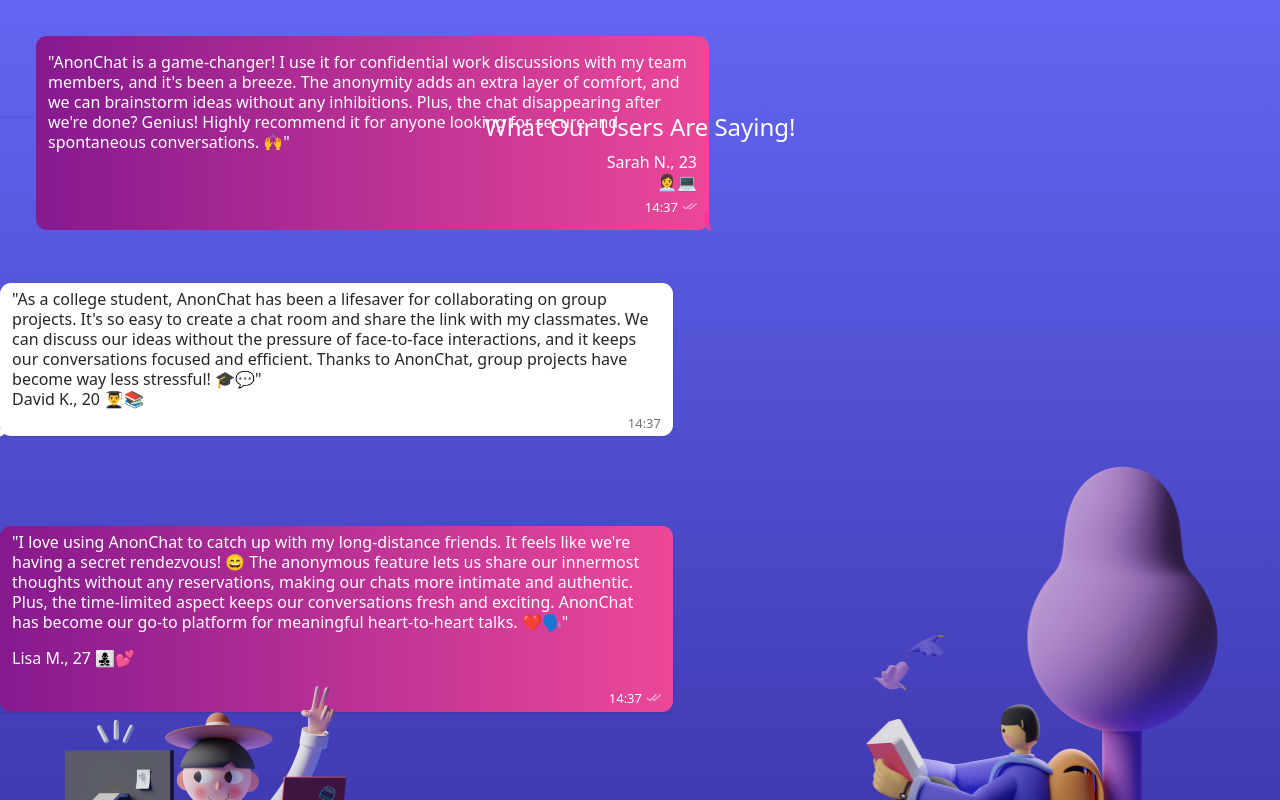
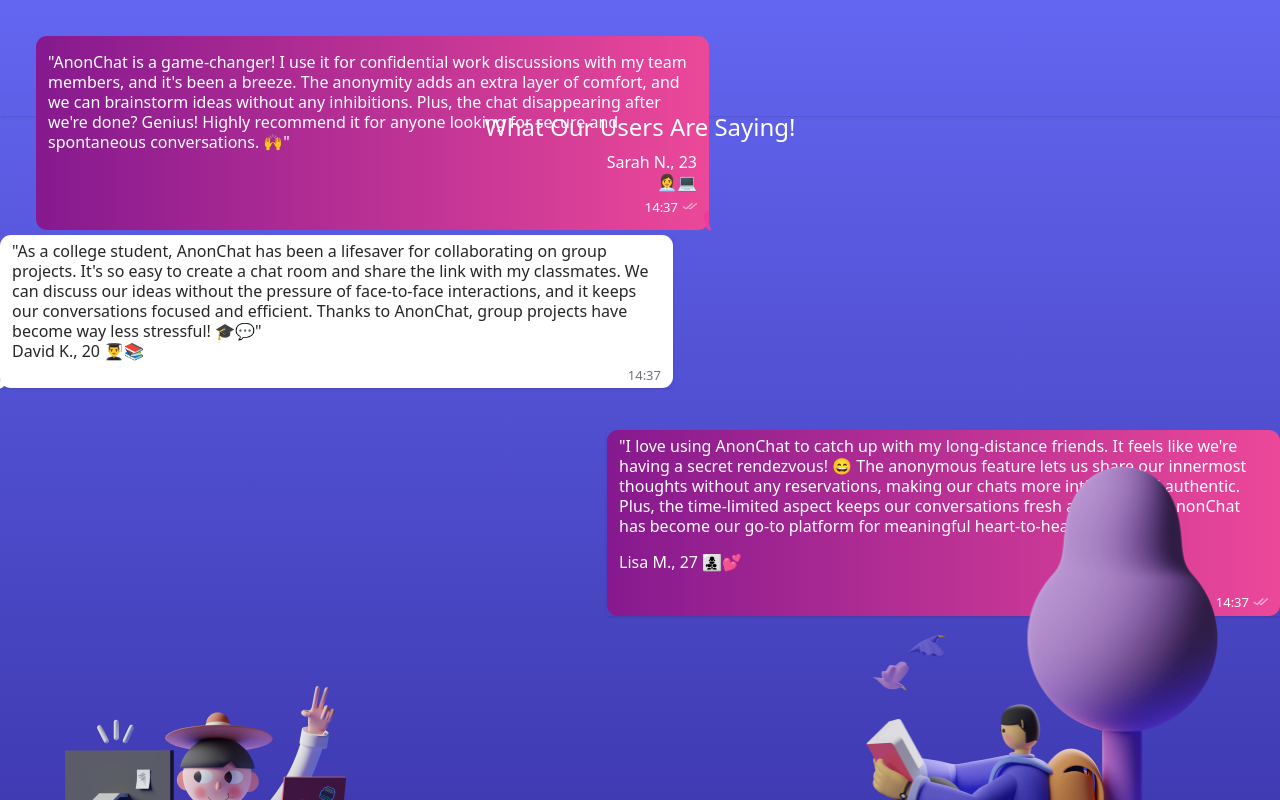
Before and after one commit to world-wide-techies/annon_chat, a Next.js app: page / in a window 1280 px wide. Shown: the top 800 px of the page. Built offline with nearby package versions, Linux system fonts and the light colour scheme; a web font is replaced by a local one.

Commit message:
Up5AM11:19 AMe5

```diff
--- a/app/components/testimonials_comp.js
+++ b/app/components/testimonials_comp.js
@@ -10,7 +10,7 @@ const Testimonials = () => {
   return (
     <div>
       <div className="w-full h-[1000px] relative bg-gradient-to-b from-indigo-500 to-indigo-800">
-        <div className=" h-[730px] py-2 flex-col  gap-12 inline-flex">
+        <div className=" h-[730px] py-2 flex-col  gap-12 ">
           <div className=" self-stretch h-[195px] flex-col justify-center items-end gap-2 flex">
             <div className=" self-stretch shadow justify-end items-center inline-flex">
               <div className="w-[673px] absolute left-9 top-9 self-stretch px-3 py-4 bg-gradient-to-r from-fuchsia-800 to-pink-500 rounded-[11px] flex-col justify-start items-end inline-flex">
```
